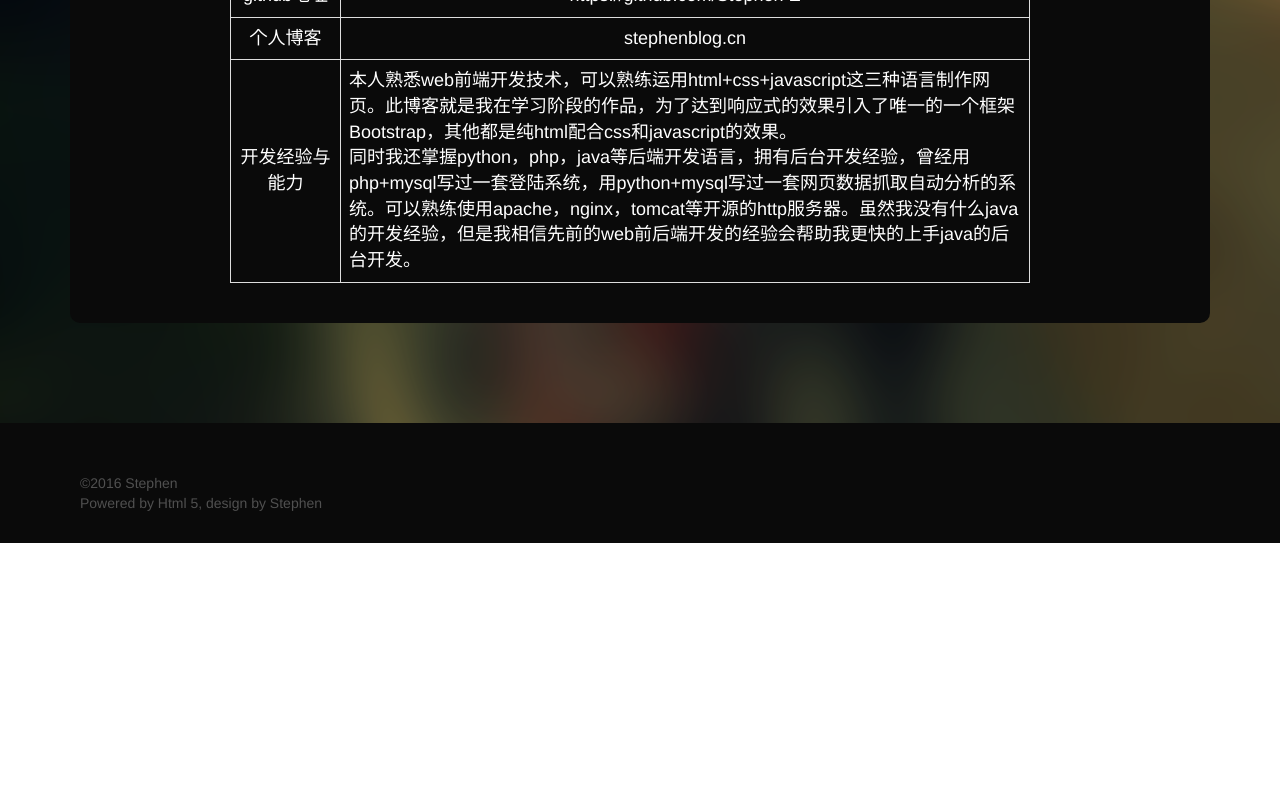
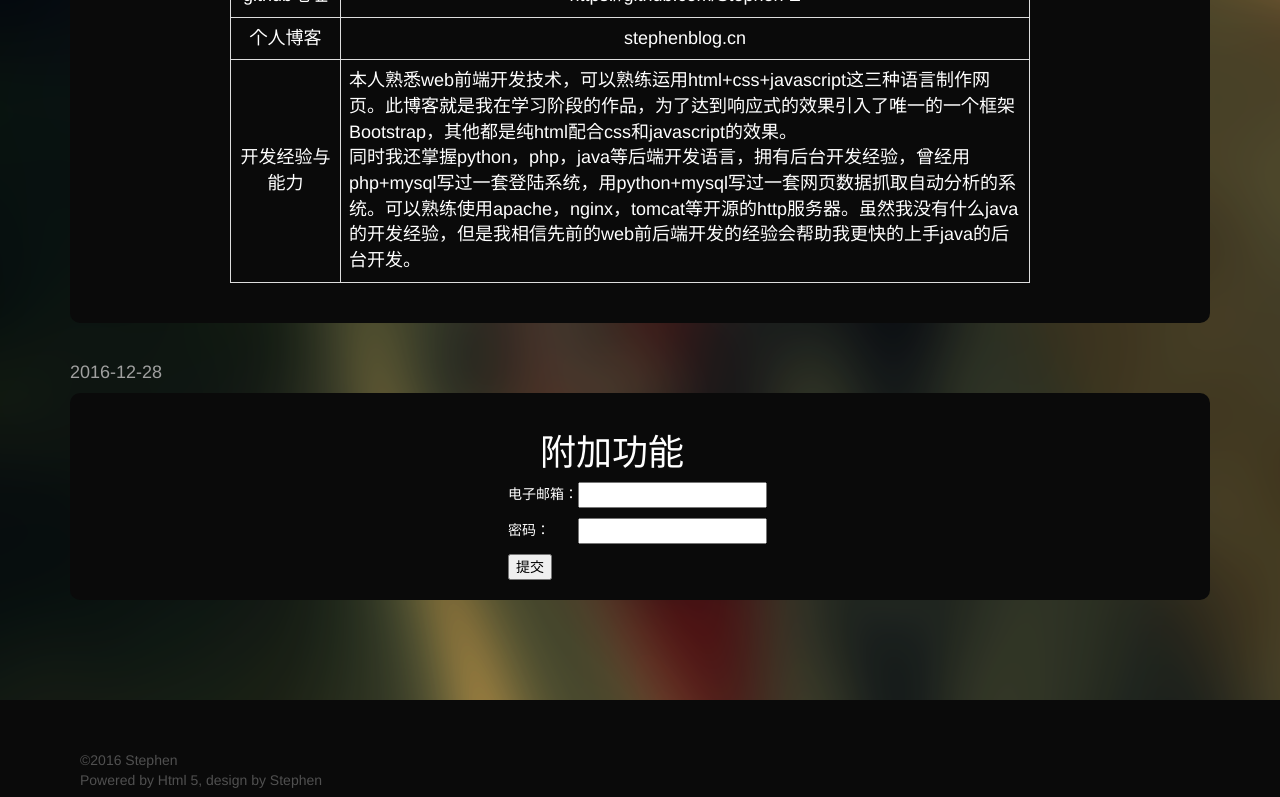
Before and after one commit to Stephen-Z/Stephen-Z.github.io, a plain HTML site: page aboutme.html in a window 1280 px wide. Shown: the part 861-1658 px from the top of the page. Before the commit the page ends 1404 px from the top, so only its background shows below. Drawn offline with Linux system fonts and the light colour scheme.

Commit message:
add other function

```diff
--- a/aboutme.html
+++ b/aboutme.html
@@ -58,7 +58,7 @@
                   <td width="205px">张颖恒</td>
                   <td class="titletd" width="110px">英文名</td>
                   <td>StephenChang</td>
-                  <td rowspan="4" width="100px" height="220px"><img id="headimg" src="images/0623.jpg" width="155px" height="200px"></td>
+                  <td rowspan="4" width="100px" height="220px"><img id="headimg" src="images/IMG_0049.jpg" width="155px" height="200px"></td>
                 </tr>
                 <tr>
                   <td>民族</td>
@@ -130,6 +130,21 @@
           <noscript>Please enable JavaScript to view the <a href="https://disqus.com/?ref_noscript" rel="nofollow">comments powered by Disqus.</a></noscript>
         </div-->
       </div>
+      <div class="row">
+        <div class="col-md-12">
+          <div class="postdate-aboutme"><h4>2016-12-28</h4></div>
+          <div class="box-left" style="opacity: 1;">
+            <h1 style="position:relative;left:450px;">附加功能</h1>
+            <div style="position:relative;left:38%;">
+              <form>
+                <p>电子邮箱：<input type="email" style="color:black;"></p>
+                <p>密码：<input type="password" style="color:black;position:relative;left:2.5%;"></p>
+                <input type="submit" value="提交" style="color:black;">
+              </form>
+            </div>
+          </div>
+        </div>
+      </div>
     </div>
   </div>
   <footer id="foot" style="margin-top:100px;"><p style="margin-top:50px;margin-left:80px;">&copy;2016 Stephen<br>Powered by Html 5, design by Stephen</p></footer>
--- a/index.css
+++ b/index.css
@@ -111,3 +111,7 @@ body{
 .table > tbody > tr > td {
     vertical-align: middle;
 }
+
+input{
+  vertical-align: middle;
+}
```
Also changed, not shown: 1 other file.
